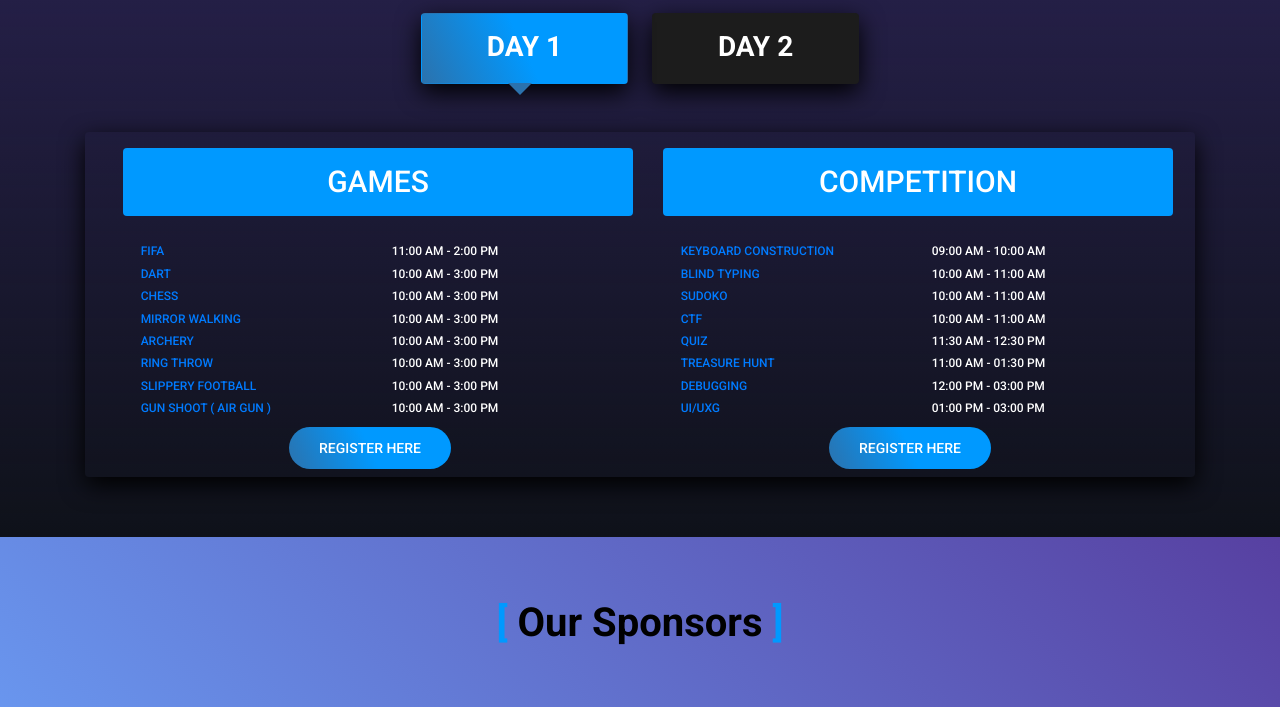
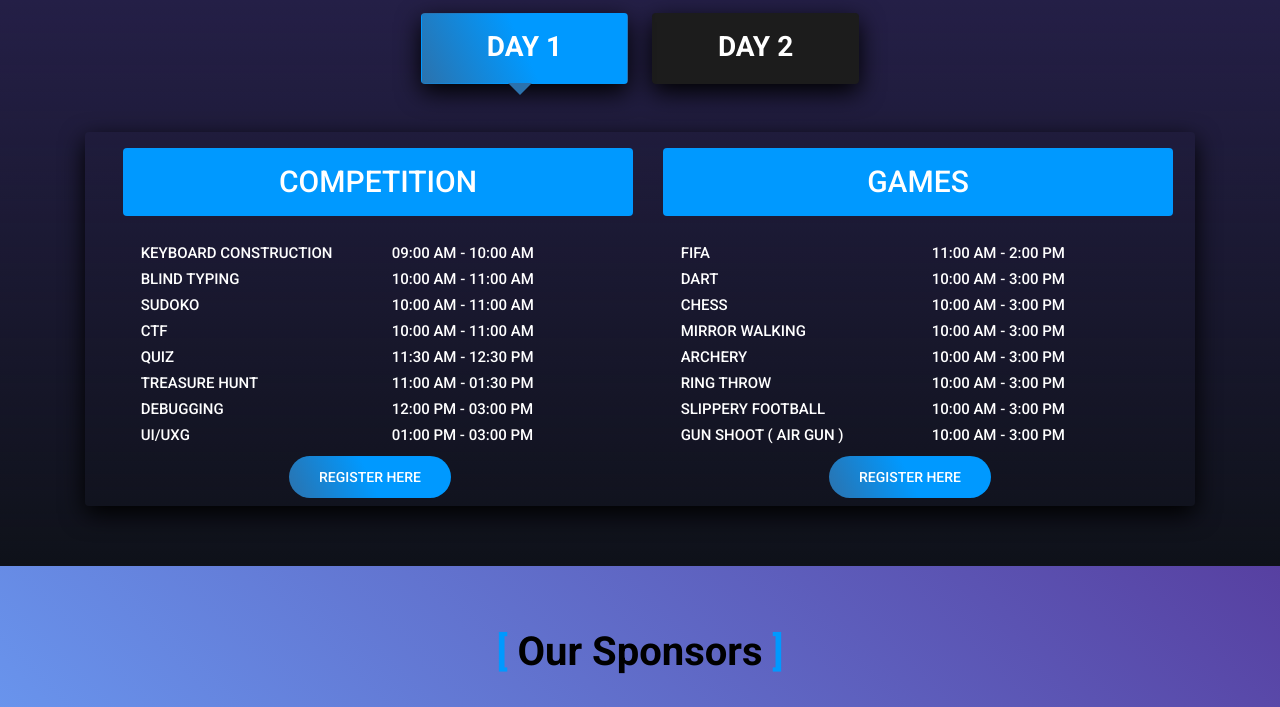
Before and after one commit to Jazeye/T, a plain HTML site: page index.html in a window 1280 px wide. Shown: the part 3127-3834 px from the top of the page. Drawn offline with nearby package versions, Linux system fonts and the light colour scheme; files whose address does not match are found by name.

Commit message:
Add files via upload

```diff
--- a/assets/css/main.css
+++ b/assets/css/main.css
@@ -1548,7 +1548,7 @@ h1 {
 }
 
 #accordion h5 {
-	font-size: 12px;
+	font-size: 15px;
 	font-weight: 400;
 	text-transform: uppercase;
 	padding-left: 3%;
@@ -1563,7 +1563,7 @@ h1 {
 }
 
 #accordion2 h5 {
-	font-size: 12px;
+	font-size: 15px;
 	font-weight: 400;
 	text-transform: uppercase;
 	display: flex;
@@ -3016,7 +3016,7 @@ li.stylish-list {
 	}
 }
 
-/* previous projects page */
+/* other page  */
 #prj-main-body{
     text-align: center;
     padding: 3%;
--- a/index.html
+++ b/index.html
@@ -656,6 +656,7 @@
               </li> -->
 					</ul>
 				</div>
+
 				<div class="col-12">
 					<div class="schedule-area row wow fadeInDown" data-wow-delay="0.3s">
 						<div class="schedule-tab-content col-12 clearfix">
@@ -671,7 +672,7 @@
 													class="col-lg-12 text-center my-3 mx-2 ">
 													<h3
 														class=" py-3 rounded">
-														GAMES
+														COMPETITION
 													</h3>
 												</div>
 												<div class="col-lg-12 collapsed"
@@ -685,135 +686,57 @@
 													<ul
 														class="text-light  col-6">
 														<li>
-															<h5> <a href="">
-																	Fifa</a>
-															</h5>
-														</li>
-														<li>
-															<h5> <a href="">
-																Dart</a>
-															</h5>
 
-														</li>
-														<li>
-															<h5> <a href="">
-																Chess</a>
-															</h5>
-
-														</li>
-														<li>
-															<h5> <a href="">
-																Mirror walking</a>
-															</h5>
-
-														</li><li>
-															<h5> <a href="">
-																Archery</a>
-															</h5>
-
-														</li>
-														<li>
-															<h5> <a href="">
-																Ring throw</a>
-															</h5>
-
-														</li>
-														<li>
-															<h5> <a href="">
-																Slippery football</a>
-															</h5>
-
-														</li>
-														<li>
-															<h5> <a href="">
-																gun shoot ( Air Gun )</a>
-															</h5>
-
-														</li>
-
-													</ul>
-													<ul class="text-light text-center col-6">
-														<li><h5>11:00 AM - 2:00 PM</h5></li>
-														<li><h5>10:00 AM - 3:00 PM</h5></li>
-														<li><h5>10:00 AM - 3:00 PM</h5></li>
-														<li><h5>10:00 AM - 3:00 PM</h5></li>
-														<li><h5>10:00 AM - 3:00 PM</h5></li>
-														<li><h5>10:00 AM - 3:00 PM</h5></li>
-														<li><h5>10:00 AM - 3:00 PM</h5></li>
-														<li><h5>10:00 AM - 3:00 PM</h5></li>
-													</ul>
-
-														<a class="btn1 btn-common1 m-1" href="">Register Here</a>
-
-												</div>
-												</div>
-											</div>
-											<div id="collapseOne"
-												class="col-lg-6 collapse show row"
-												aria-labelledby="headingOne"
-												data-parent="#accordion">
-												<div
-													class="col-lg-12 text-center my-3 mx-2 ">
-													<h3
-														class=" py-3 rounded">
-														COMPETITION
-													</h3>
-												</div>
-												<div
-													class="col-lg-12 rounded">
-													<div class="row justify-content-center m-1">
-													<ul
-														class="text-light  col-6">
-														<li>
-
-															<h5> <a href="">
+															<h5>
 																Keyboard construction </a>
 															</h5>
 														</li>
 														<li>
 
-															<h5> <a href="">
+															<h5>
 																Blind typing</a>
 															</h5>
 														</li>
 														<li>
 
-															<h5> <a href="">
+															<h5>
 																Sudoko</a>
 															</h5>
 														</li>
 														<li>
 
-															<h5> <a href="">
+															<h5>
 																CTF</a>
 															</h5>
 														</li>
 														<li>
 
-															<h5> <a href="">
+															<h5>
 																Quiz</a>
 															</h5>
 														</li>
 														<li>
 
-															<h5> <a href="">
+															<h5>
 																Treasure Hunt</a>
 															</h5>
 														</li>
 														<li>
 
-															<h5> <a href="">
+															<h5>
 																Debugging </a>
 															</h5>
 														</li>
 														<li>
 
-															<h5> <a href="">
+															<h5>
 																UI/UXg</a>
 															</h5>
 														</li>
+
 													</ul>
 													<ul class="text-light text-center col-6">
+
 														<li><h5>09:00 AM - 10:00 AM</h5></li>
 														<li><h5>10:00 AM - 11:00 AM</h5></li>
 														<li><h5>10:00 AM - 11:00 AM</h5></li>
@@ -822,15 +745,103 @@
 														<li><h5>11:00 AM - 01:30 PM</h5></li>
 														<li><h5>12:00 PM - 03:00 PM</h5></li>
 														<li><h5>01:00 PM - 03:00 PM</h5></li>
+
 													</ul>
-													<a class="btn1 btn-common1 m-1" href="">Register Here</a>
+
+														<a class="btn1 btn-common1 m-1" href="">Register Here</a>
+
 												</div>
 												</div>
 											</div>
+
+
+
+											<div id="collapseOne"
+											class="col-lg-6 collapse show row"
+											aria-labelledby="headingOne"
+											data-parent="#accordion">
+											<div
+												class="col-lg-12 text-center my-3 mx-2 ">
+												<h3
+													class=" py-3 rounded">
+													GAMES
+												</h3>
+											</div>
+											<div
+												class="col-lg-12 rounded">
+												<div class="row justify-content-center m-1">
+												<ul
+													class="text-light  col-6">
+
+													<li>
+														<h5>
+																Fifa</a>
+														</h5>
+													</li>
+													<li>
+														<h5>
+															Dart</a>
+														</h5>
+
+													</li>
+													<li>
+														<h5>
+															Chess</a>
+														</h5>
+
+													</li>
+													<li>
+														<h5>
+															Mirror walking</a>
+														</h5>
+
+													</li><li>
+														<h5>
+															Archery</a>
+														</h5>
+
+													</li>
+													<li>
+														<h5>
+															Ring throw</a>
+														</h5>
+
+													</li>
+													<li>
+														<h5>
+															Slippery football</a>
+														</h5>
+
+													</li>
+													<li>
+														<h5>
+															gun shoot ( Air Gun )</a>
+														</h5>
+
+													</li>
+
+
+												</ul>
+												<ul class="text-light text-center col-6">
+
+													<li><h5>11:00 AM - 2:00 PM</h5></li>
+													<li><h5>10:00 AM - 3:00 PM</h5></li>
+													<li><h5>10:00 AM - 3:00 PM</h5></li>
+													<li><h5>10:00 AM - 3:00 PM</h5></li>
+													<li><h5>10:00 AM - 3:00 PM</h5></li>
+													<li><h5>10:00 AM - 3:00 PM</h5></li>
+													<li><h5>10:00 AM - 3:00 PM</h5></li>
+													<li><h5>10:00 AM - 3:00 PM</h5></li>
+
+												</ul>
+												<a class="btn1 btn-common1 m-1" href="">Register Here</a>
+											</div>
+											</div>
 										</div>
+									</div>
 
-									</div>
 								</div>
+							</div>
 								<div class="tab-pane fade" id="tuesday" role="tabpanel"
 									aria-labelledby="tuesday-tab">
 									<div id="accordion2">
@@ -841,7 +852,7 @@
 													class="col-lg-12 text-center my-3 mx-2 ">
 													<h3
 														class=" py-3 rounded">
-														GAMES
+														EVENTS
 													</h3>
 												</div>
 												<div class="col-lg-12 collapsed"
@@ -852,62 +863,33 @@
 													<div class="row justify-content-center m-1">
 													<ul
 														class="text-light  col-6">
+
 														<li>
-															<h5> <a href="">
-																	Fifa</a>
-															</h5>
-														</li>
-														<li>
-															<h5> <a href="">
-																Dart</a>
+															<h5>
+																Expo</a>
 															</h5>
 
 														</li>
 														<li>
-															<h5> <a href="">
-																Chess</a>
+
+															<h5>
+																Placement Drive</a>
 															</h5>
-
 														</li>
 														<li>
-															<h5> <a href="">
-																Mirror walking</a>
+
+															<h5>
+																Cyber security </a>
 															</h5>
+														</li>
 
-														</li><li>
-															<h5> <a href="">
-																Archery</a>
-															</h5>
-
-														</li>
-														<li>
-															<h5> <a href="">
-																Ring throw</a>
-															</h5>
-
-														</li>
-														<li>
-															<h5> <a href="">
-																Slippery football</a>
-															</h5>
-
-														</li>
-														<li>
-															<h5> <a href="">
-																gun shoot ( Air Gun )</a>
-															</h5>
-
-														</li>
 													</ul>
 													<ul class="text-light text-center col-6">
-														<li><h5>11:00 AM - 2:00 PM</h5></li>
-														<li><h5>10:00 AM - 3:00 PM</h5></li>
-														<li><h5>10:00 AM - 3:00 PM</h5></li>
-														<li><h5>10:00 AM - 3:00 PM</h5></li>
-														<li><h5>10:00 AM - 3:00 PM</h5></li>
-														<li><h5>10:00 AM - 3:00 PM</h5></li>
-														<li><h5>10:00 AM - 3:00 PM</h5></li>
-														<li><h5>10:00 AM - 3:00 PM</h5></li>
+
+														<li><h5>10:30 AM - 03:30 PM</h5></li>
+														<li><h5>10:00 AM - 03:00 PM</h5></li>
+														<li><h5>10:00 AM - 12:30 PM</h5></li>
+
 													</ul>
 
 													<a class="btn1 btn-common1 m-1" href="">Register Here</a></div>
@@ -921,7 +903,7 @@
 													class="col-lg-12 text-center my-3 mx-2 ">
 													<h3
 														class=" py-3 rounded">
-														EVENTS
+														GAMES
 													</h3>
 												</div>
 												<div
@@ -929,30 +911,67 @@
 													<div class="row justify-content-center m-1">
 													<ul
 														class="text-light col-6">
+
+<li>
+															<h5>
+																	Fifa</a>
+															</h5>
+														</li>
 														<li>
-															<h5> <a href="">
-																Expo</a>
+															<h5>
+																Dart</a>
 															</h5>
 
 														</li>
 														<li>
+															<h5>
+																Chess</a>
+															</h5>
 
-															<h5> <a href="">
-																Placement Drive</a>
-															</h5>
 														</li>
 														<li>
+															<h5>
+																Mirror walking</a>
+															</h5>
 
-															<h5> <a href="">
-																Cyber security </a>
+														</li><li>
+															<h5>
+																Archery</a>
 															</h5>
+
 														</li>
+														<li>
+															<h5>
+																Ring throw</a>
+															</h5>
+
+														</li>
+														<li>
+															<h5>
+																Slippery football</a>
+															</h5>
+
+														</li>
+														<li>
+															<h5>
+																gun shoot ( Air Gun )</a>
+															</h5>
+
+														</li>
+
 
 													</ul>
 													<ul class="text-light text-center col-6">
-														<li><h5>10:30 AM - 03:30 PM</h5></li>
-														<li><h5>10:00 AM - 03:00 PM</h5></li>
-														<li><h5>10:00 AM - 12:30 PM</h5></li>
+
+														<li><h5>11:00 AM - 2:00 PM</h5></li>
+														<li><h5>10:00 AM - 3:00 PM</h5></li>
+														<li><h5>10:00 AM - 3:00 PM</h5></li>
+														<li><h5>10:00 AM - 3:00 PM</h5></li>
+														<li><h5>10:00 AM - 3:00 PM</h5></li>
+														<li><h5>10:00 AM - 3:00 PM</h5></li>
+														<li><h5>10:00 AM - 3:00 PM</h5></li>
+														<li><h5>10:00 AM - 3:00 PM</h5></li>
+
 
 													</ul>
 
```
